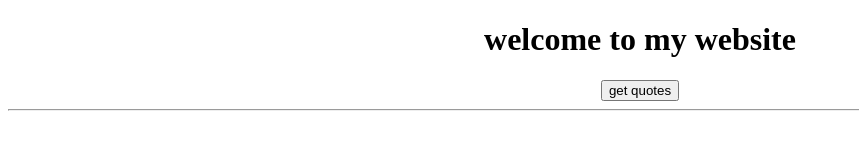
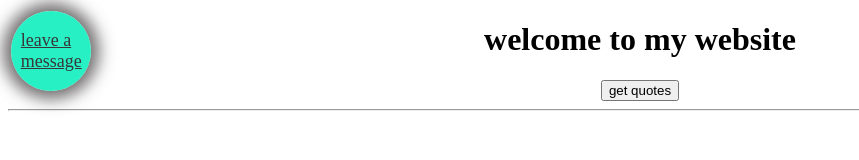
Before and after one commit to Alsadig-ahmed/nodejs-sqlite, a website: page public/index.html in a window 1280 px wide. Shown: the whole page, without its empty margins (0-859 px from the left). Drawn offline with Linux system fonts and the light colour scheme.

Commit message:
add a link to the contact page

```diff
--- a/public/index.html
+++ b/public/index.html
@@ -20,12 +20,35 @@
       .center{
         text-align: center;
       }
+      .flex-center{
+        display: flex;
+        justify-content: center;
+        align-items: center;
+      }
+      .contact{
+        position: fixed;
+        top: .7rem; left: .7rem;
+        background-color: rgba(29, 240, 194, 0.952);
+        width: 4rem;
+        height: 4rem;
+        border-radius: 50%;
+        padding: .5rem;
+        box-shadow: 0 0 1rem .5rem rgba(80, 77, 77, 0.822);
+      }
+      .contact a{
+        color: rgb(55, 54, 56);
+        padding: .5rem;
+        font-size: large;
+      }
+
     </style>
     <title>website</title>
   </head>
   <body>
+    <div class="contact flex-center"><a href="contact">leave a message</a></div>
     <div class="center">
       <h1>welcome to my website</h1>
+
       <button id="getData">get quotes</button>
     </div>
     <hr />
```
